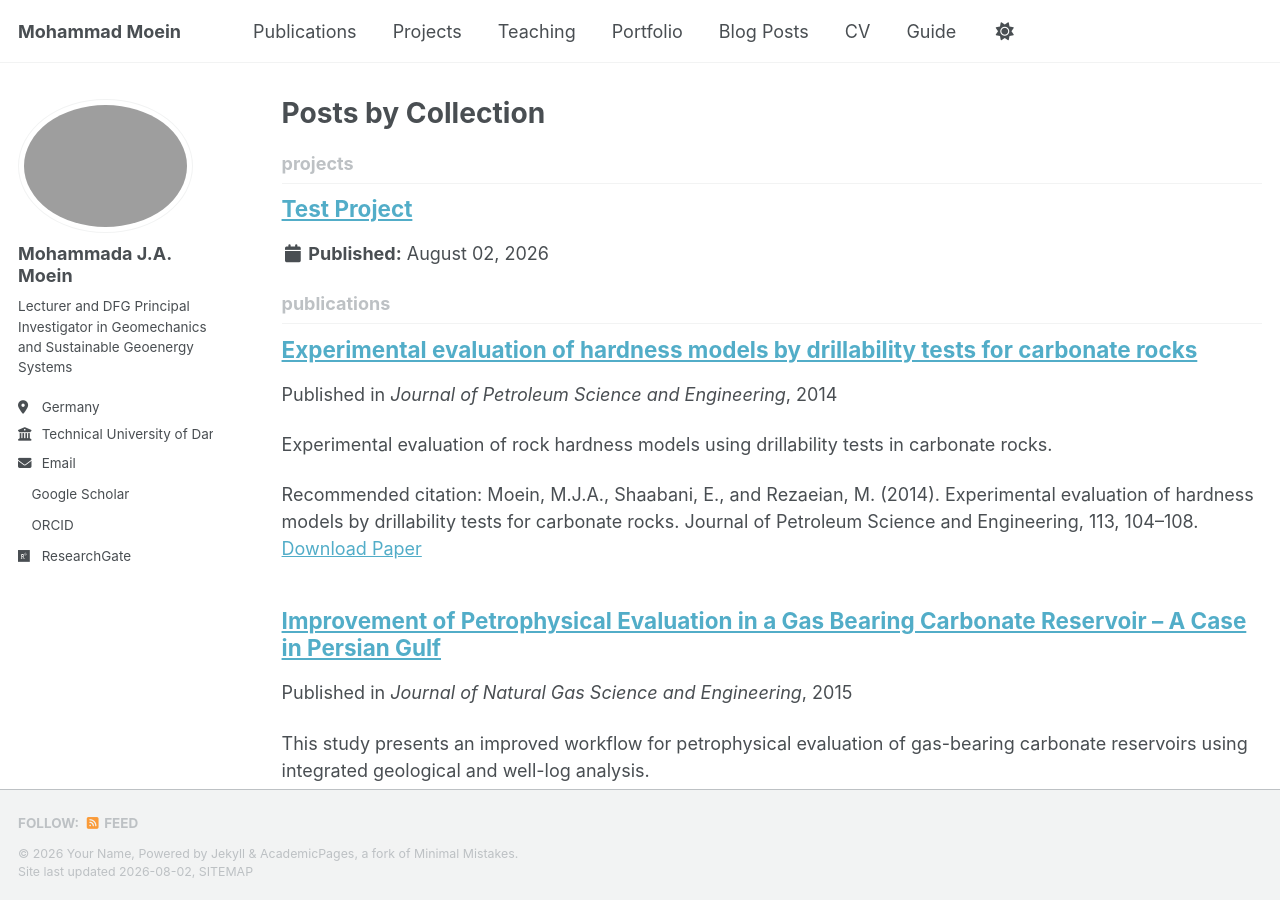
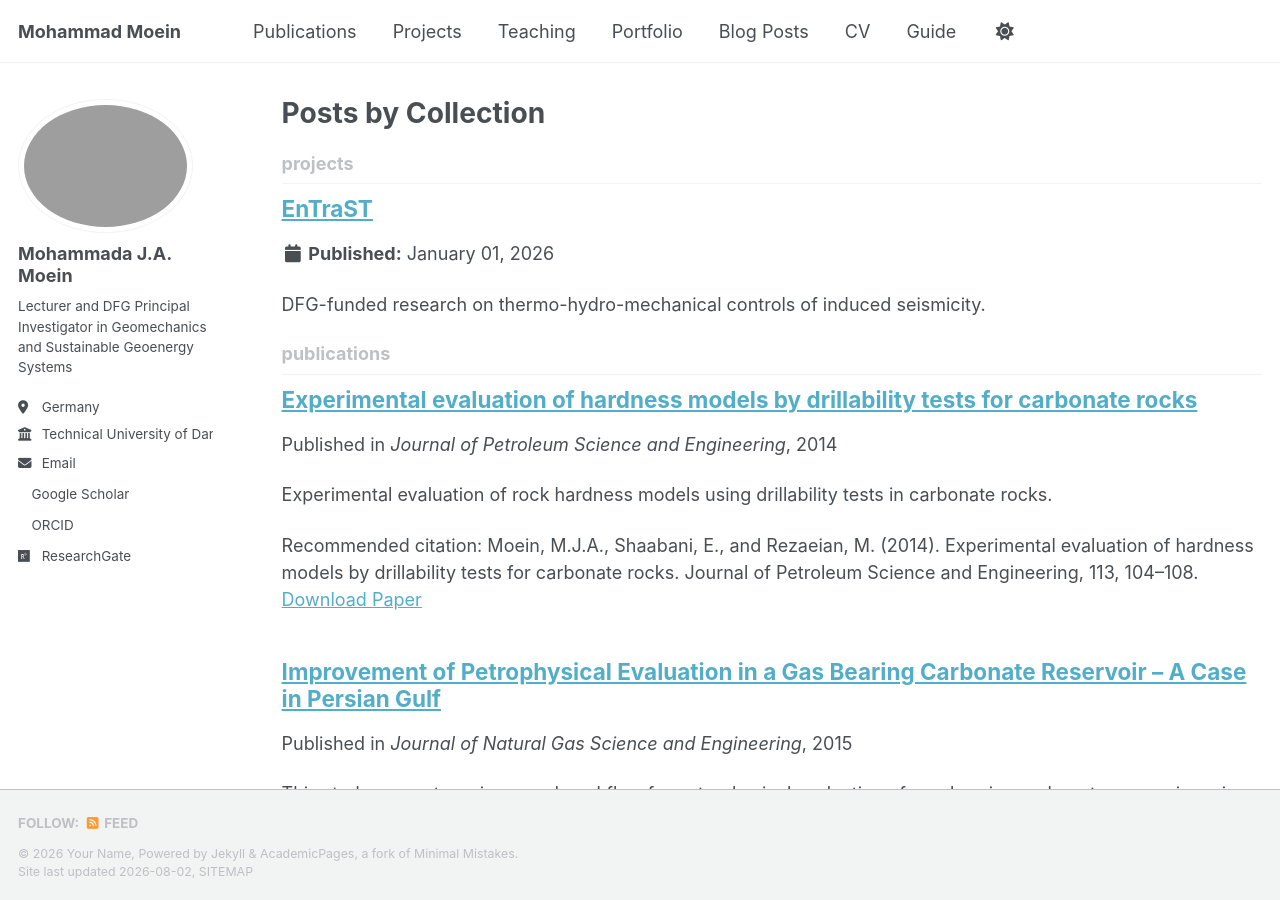
Before and after one commit to mjamoein/mjamoein.github.io, a Jekyll site: the page built from _pages/collection-archive.html, in a window 1280 px wide and 900 px high. Built offline with Jekyll 4.4.1, drawn with Linux system fonts in a browser that asks for light colours; a style sheet for code colours, icons or effects is not loaded.

Commit message:
Update entrast.md

```diff
--- a/_projects/entrast.md
+++ b/_projects/entrast.md
@@ -1,6 +1,7 @@
 ---
-title: "Test Project"
+title: "EnTraST"
 collection: projects
-permalink: /projects/test/
-published: true
+permalink: /projects/entrast/
+excerpt: "DFG-funded research on thermo-hydro-mechanical controls of induced seismicity."
+date: 2026-01-01
 ---
```
